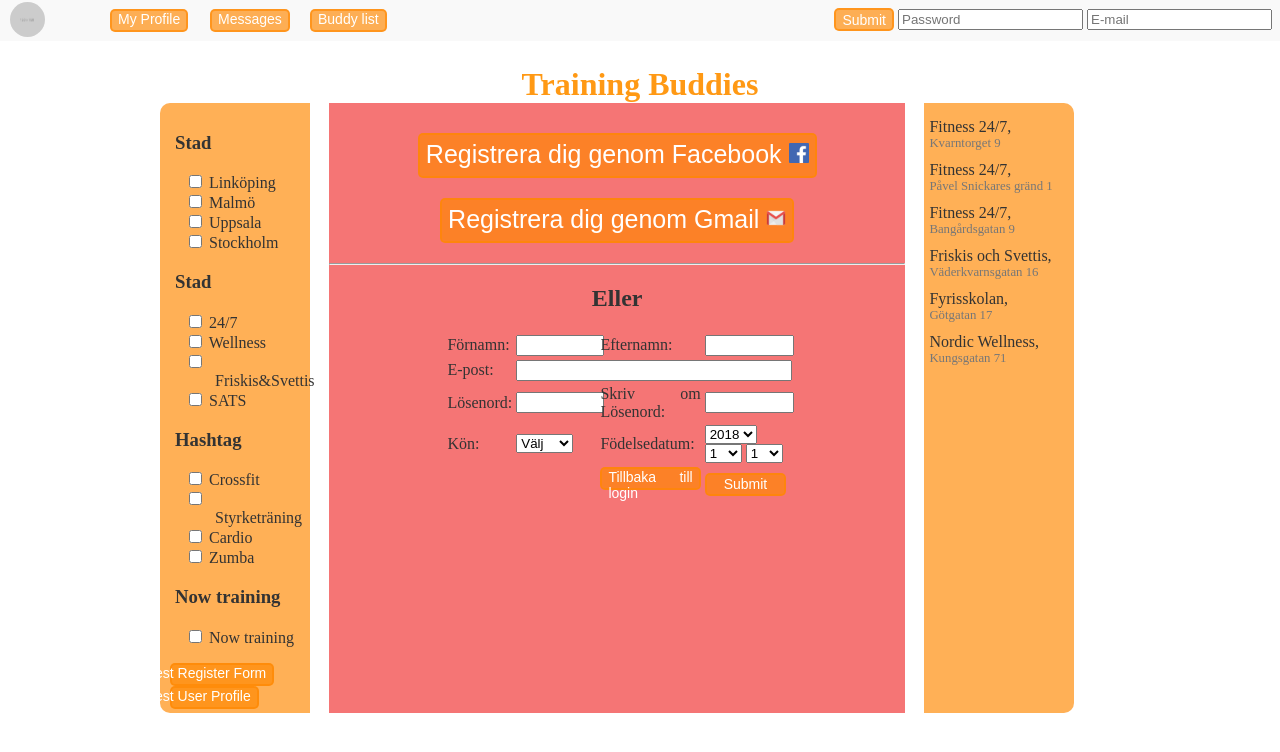
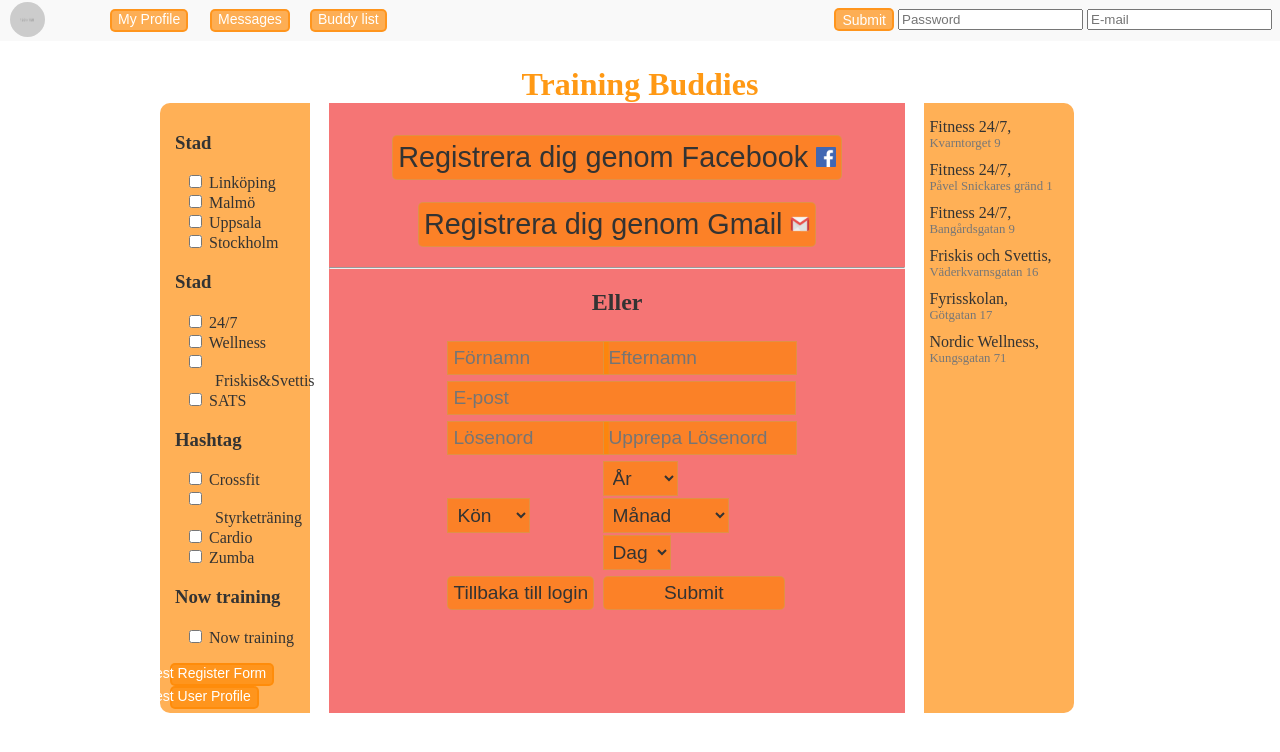
Before and after one commit to Sashkaz/pg14, a PHP site: page /?show-register-form=true in a window 1280 px wide. Shown: the top 752 px of the page. Run offline with PHP 8.4, Linux system fonts and the light colour scheme.

Commit message:
changed gender values and style

```diff
--- a/_include/form-register.css
+++ b/_include/form-register.css
@@ -1,3 +1,34 @@
+.main-form form {
+    width: 80%;
+
+}
+
+.main-form input[type=text], .main-form input[type=password], .main-form input[type=email], .main-form select{
+    border: 1px var(--container-tertiary-color) solid;
+    background-color: var(--container-primary-color);
+    color: var(--text-primary-color);
+    font-size: 1.2em;
+    padding: 5px;
+    margin-top: 2px;
+}
+
+/* .main-form input[type=submit] {
+    border: 1px var(--container-tertiary-color) solid;
+    background-color: var(--container-primary-color);
+    color: var(--text-primary-color);
+    font-size: 1.2em;
+    padding: 5px;
+    margin-top: 2px;
+} */
+
+.main-form tbody {
+    width: 80%;
+}
+
+.main-form td {
+    margin: 0px 20px;
+}
+
 .login-option:not(:last-child){
     text-align: center !important;
 }
@@ -24,25 +55,25 @@
     display: inline-block;
     font-weight: normal;
     text-decoration: none;
-    background-color: #ff8800a9;
-    color: white;
-    padding: 5px 6px;
-    border: solid 2px #ff8800a9;
+    border: 1px var(--container-tertiary-color) solid;
+    background-color: var(--container-primary-color);
+    color: var(--text-primary-color);
+    font-size: 1.2em;
+    padding: 5px;
+    margin-top: 2px;
     border-radius: 5px;
-    height: 45px;
     font-family: Arial,Helvetica,sans-serif;
-    font-size: 25px;
 }
 .custom-button2:link{
-    color: white;
+    color: var(--text-primary-color);
 }
 .custom-button2:visited{
-    color: white;
+    color: var(--text-primary-color);
 }
 .custom-button2:hover{
-    background-color: #ff9914;;
-    cursor: pointer
+    background-color: var(--container-secondary-color);
+    cursor: pointer;
 }
 .custom-button2:active{
-    color: white;
+    color: var(--text-primary-color);
 }
--- a/_include/form-register.php
+++ b/_include/form-register.php
@@ -8,40 +8,34 @@
 <hr>
 <div class="login-option">
     <h2 class="text-center">Eller</h2>
-    <form name="register" action="_process/process-register.php" target="_self" method="POST">
-        <table class="table-layout text-justify">
+    <form name="register" action="_process/process-register.php" target="_self" method="POST" class="main-form">
+        <table class="table-layout" width="100%">
             <tbody>
                 <tr>
-                    <td><label for="first-name">Förnamn:</label></td>
-                    <td><input type="text" name="first-name" /></td>
-                    <td><label for="last-name">Efternamn:</label></td>
-                    <td><input type="text" name="last-name" /></td>
+                    <td><input type="text" name="first-name" placeholder="Förnamn"/></td>
+                    <td><input type="text" name="last-name" placeholder="Efternamn"/></td>
                 </tr>
                 <tr>
-                    <td><label for="email">E-post:</label></td>
-                    <td colspan="3"><input type="text" name="email" /></td>
+                    <td colspan="2"><input type="text" name="email" placeholder="E-post"/></td>
                 </tr>
                 <tr>
-                    <td><label for="pwd">Lösenord:</label></td>
-                    <td><input type="password" name="pwd" /></td>
-                    <td><label for="re-pwd">Skriv om Lösenord:</label></td>
-                    <td><input type="password" name="re-pwd" /></td>
+                    <td><input type="password" name="pwd" placeholder="Lösenord"/></td>
+                    <td><input type="password" name="re-pwd" placeholder="Upprepa Lösenord"/></td>
                 </tr>
                 <tr>
-                    <td><label for="gender">Kön:</label></td>
-                        <td>
-                            <select name="gender">
-                                <option value="none">Välj</option>
-                                <option value="m">Kille</option>
-                                <option value="f">Tjej</option>
-                                <option value="o">Annat</option>
-                            </select>
+                    <td>
+                        <select name="gender">
+                            <option value="none" disabled selected>Kön</option>
+                            <option value=1>>Kille</option>
+                            <option value=2>Tjej</option>
+                            <option value=0>Annat</option>
+                        </select>
                     </td>
-                    <td><label for="year">Födelsedatum:</label></td>
                     <td>
                         <select name="year">
+                        <option value="none" disabled selected>År</option>
                             <?php
-                                $x = 2018;
+                                $x = 2002;
                                 while($x > 1950){
                                     echo "<option value=$x>$x</option>";
                                     $x--;
@@ -49,15 +43,19 @@
                             ?>
                         </select>
                         <select name="month">
+                        <option value="none" disabled selected>Månad</option>
                             <?php
+
                                 $x = 1;
                                 while($x <= 12){
-                                    echo "<option value=$x>$x</option>";
+                                    $monthName = date('F', mktime(0, 0, 0, $x, 10));
+                                    echo "<option value=$x>$monthName</option>";
                                     $x++;
                                 }
                             ?>
                         </select>
                         <select name="day">
+                        <option value="none" disabled selected>Dag</option>
                             <?php
                                 $x = 1;
                                 while($x <= 31){
@@ -69,10 +67,8 @@
                     </td>
                 </tr>
                 <tr>
-                    <td></td>
-                    <td></td>
-                    <td><a href="index.php" class="custom-button1">Tillbaka till login</a></td>
-                    <td class="text-align-r"><input class="custom-button1" type="submit" id="create-account" /></td>
+                    <td><a href="index.php" class="custom-button2">Tillbaka till login</a></td>
+                    <td class="text-align-r"><input class="custom-button2" type="submit" id="create-account" /></td>
                 </tr>
             </tbody>
         </table>
```
